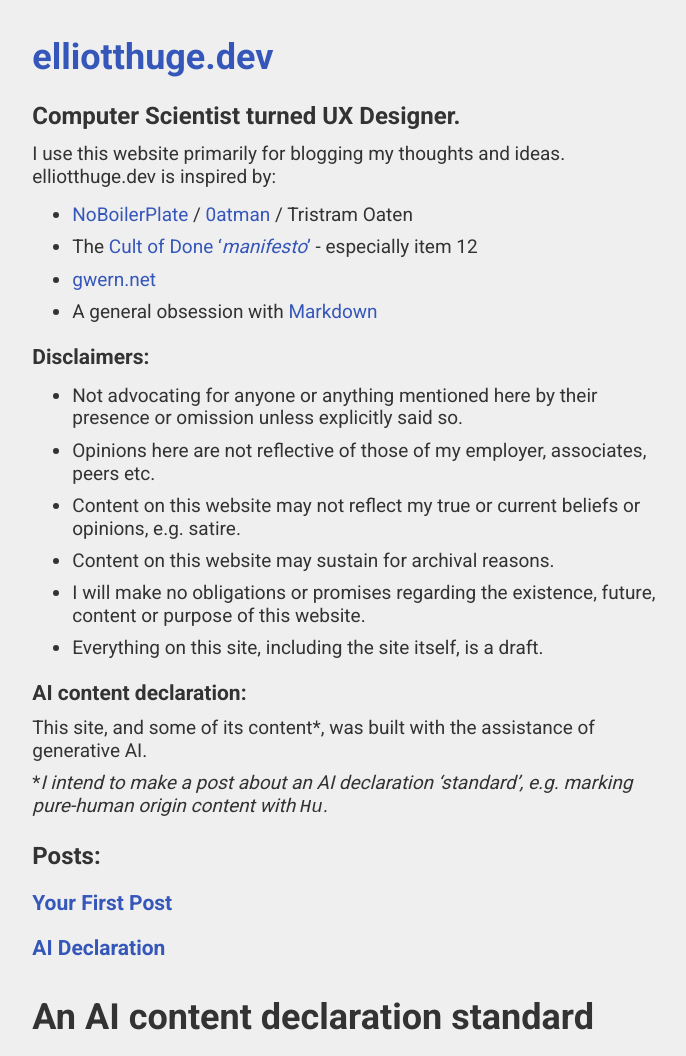
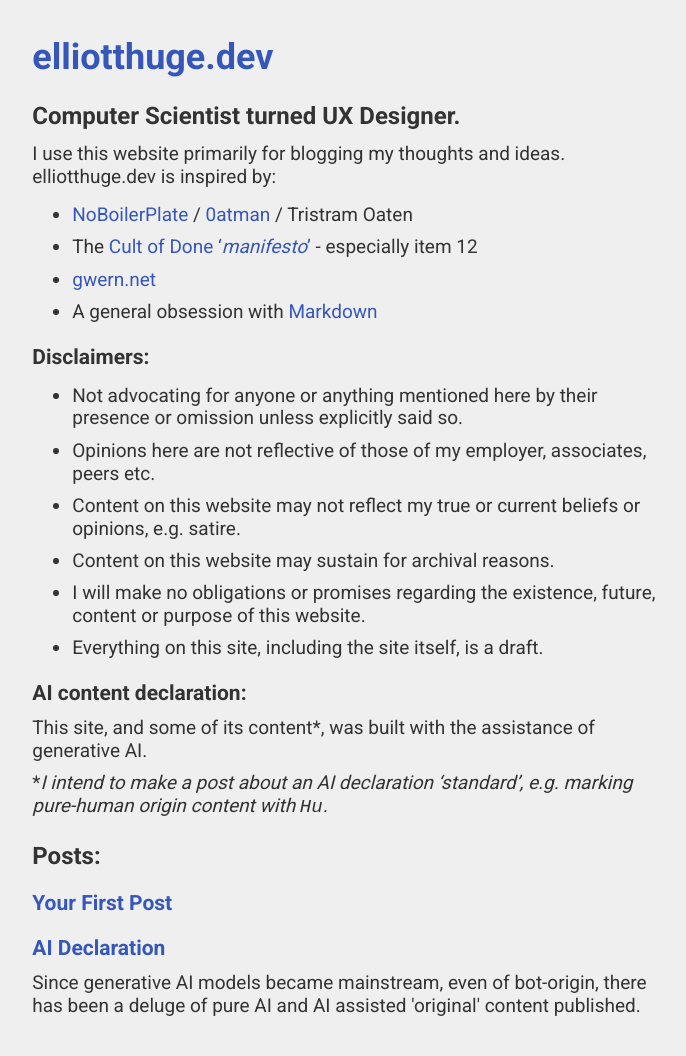
Before and after one commit to elliott-huge/blog-site, a Jekyll site: the page built from index.md, in a window 1280 px wide. Shown: the whole page, without its empty margins (293-979 px from the left). Built offline with Jekyll 4.4.1, drawn with Linux system fonts in a browser that asks for light colours; our own code applies the rules of GitHub Pages for plain Markdown files; after the commit the page ends 1026 px from its top, so only the background shows below that.

Commit message:
fixed excerpt rendering - hopefully

```diff
--- a/_posts/2023-10-22-ai-declaration.md
+++ b/_posts/2023-10-22-ai-declaration.md
@@ -1,6 +1,7 @@
 ---
 layout: post
 title: AI Declaration
+excerpt: Since generative AI models became mainstream, even of bot-origin, there has been a deluge of pure AI and AI assisted 'original' content published.
 ---
 
 # An AI content declaration standard
--- a/index.md
+++ b/index.md
@@ -28,5 +28,5 @@ This site, and some of its content*, was built with the assistance of generative
 
 {% for post in site.posts %}
   <h3><a href="{{ post.url }}">{{ post.title }}</a></h3>
-  <p>{{ post.excerpt }}</p>
+  <p>{{ post.excerpt | truncatewords: 50 }}</p>
 {% endfor %}
```
